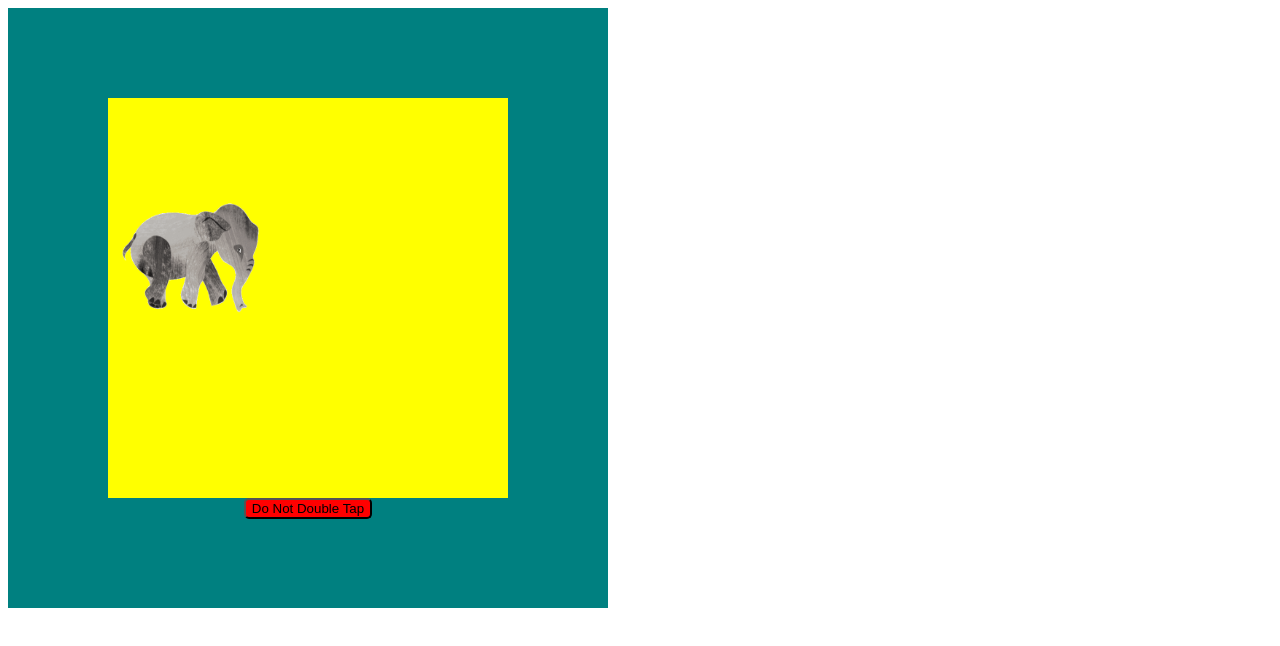
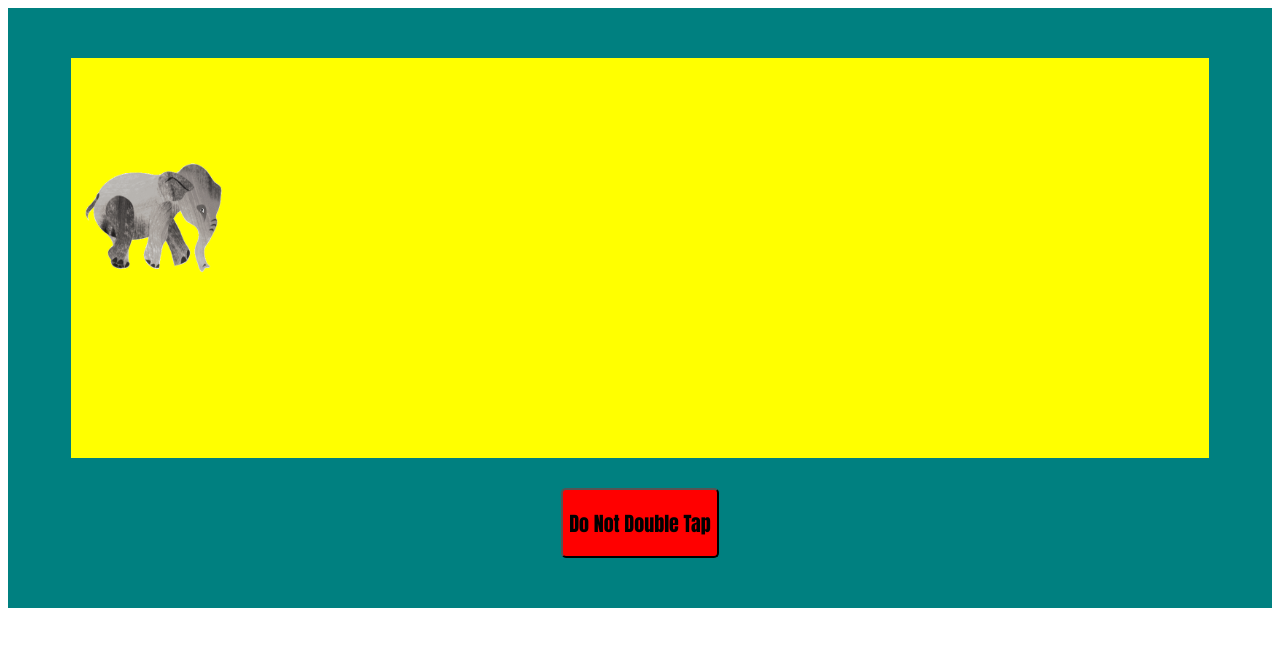
Before and after one commit to rightbrainpapi/whileLoop, a plain HTML site: page solution/index.html in a window 1280 px wide. Drawn offline with Linux system fonts and the light colour scheme.

Commit message:
adding the new files

```diff
--- a/main.js
+++ b/solution/main.js
@@ -6,10 +6,10 @@ function elephantRuns() {
   var elem = document.getElementById("myElephant");
   var posL = elem.style.left;
   var posR = elem.style.right;
-  var id = setInterval(frame, 10);
+  var id = setInterval(frame, 15);
   function frame() {
 
-    if (posL == 225) {
+    if (posL == 1100) {
       clearInterval(id);
       console.log("cleared")
     } else {
@@ -92,7 +92,7 @@ function toggleMouse(){
 
 
 
-
+    // Teranary Operator
     // isMouseVisible ? elephantRuns() : console.log('there is no mouse');
 
 
--- a/style.css
+++ b/solution/style.css
@@ -1,6 +1,6 @@
 #outside{
   background: teal;
-  width: 600px;
+  width: 100%;
   height: 600px;
   display: flex;
   flex-direction: column;
@@ -11,7 +11,7 @@
 
 #theRoom {
     background: yellow;
-    width: 400px;
+    width: 90%;
     height: 400px;
     position: relative;
     /* display: flex; */
@@ -36,7 +36,11 @@
   }
 
   button{
-    max-width: 150px;
+    margin-top: 30px;
+    max-width: 250px;
+    height: 70px;
     background: red;
     border-radius: 5px;
+    font-size: 20px;
+    font-family: Impact, Haettenschweiler, 'Arial Narrow Bold', sans-serif;
   }
--- /dev/null
+++ b/teachBack/style.css
@@ -0,0 +1,46 @@
+#outside{
+  background: teal;
+  width: 100%;
+  height: 600px;
+  display: flex;
+  flex-direction: column;
+  justify-content: center;
+  align-items: center;
+}
+
+
+#theRoom {
+    background: yellow;
+    width: 90%;
+    height: 400px;
+    position: relative;
+    /* display: flex; */
+  }
+
+
+
+  #myElephant {
+    /* width: 50px;
+    height: 50px; */
+    top:50px;
+    position: absolute;
+    /* background-color: red; */
+  }
+
+
+  #ourMouse{
+    top:190px;
+    /* left: 120px; */
+    position: absolute;
+    display: none;
+  }
+
+  button{
+    margin-top: 30px;
+    max-width: 250px;
+    height: 70px;
+    background: red;
+    border-radius: 5px;
+    font-size: 20px;
+    font-family: Impact, Haettenschweiler, 'Arial Narrow Bold', sans-serif;
+  }
```
Also changed, not shown: teachBack/index.html (added, +26 -0 lines), teachBack/main.js (added, +101 -0 lines), solution/assets/elephant.gif (renamed from assets/elephant.gif), solution/assets/myElephant.gif (renamed from assets/myElephant.gif), solution/assets/themouse.gif (renamed from assets/themouse.gif), solution/index.html (renamed from index.html), teachBack/assets/elephant.gif (added), teachBack/assets/myElephant.gif (added), teachBack/assets/themouse.gif (added).
